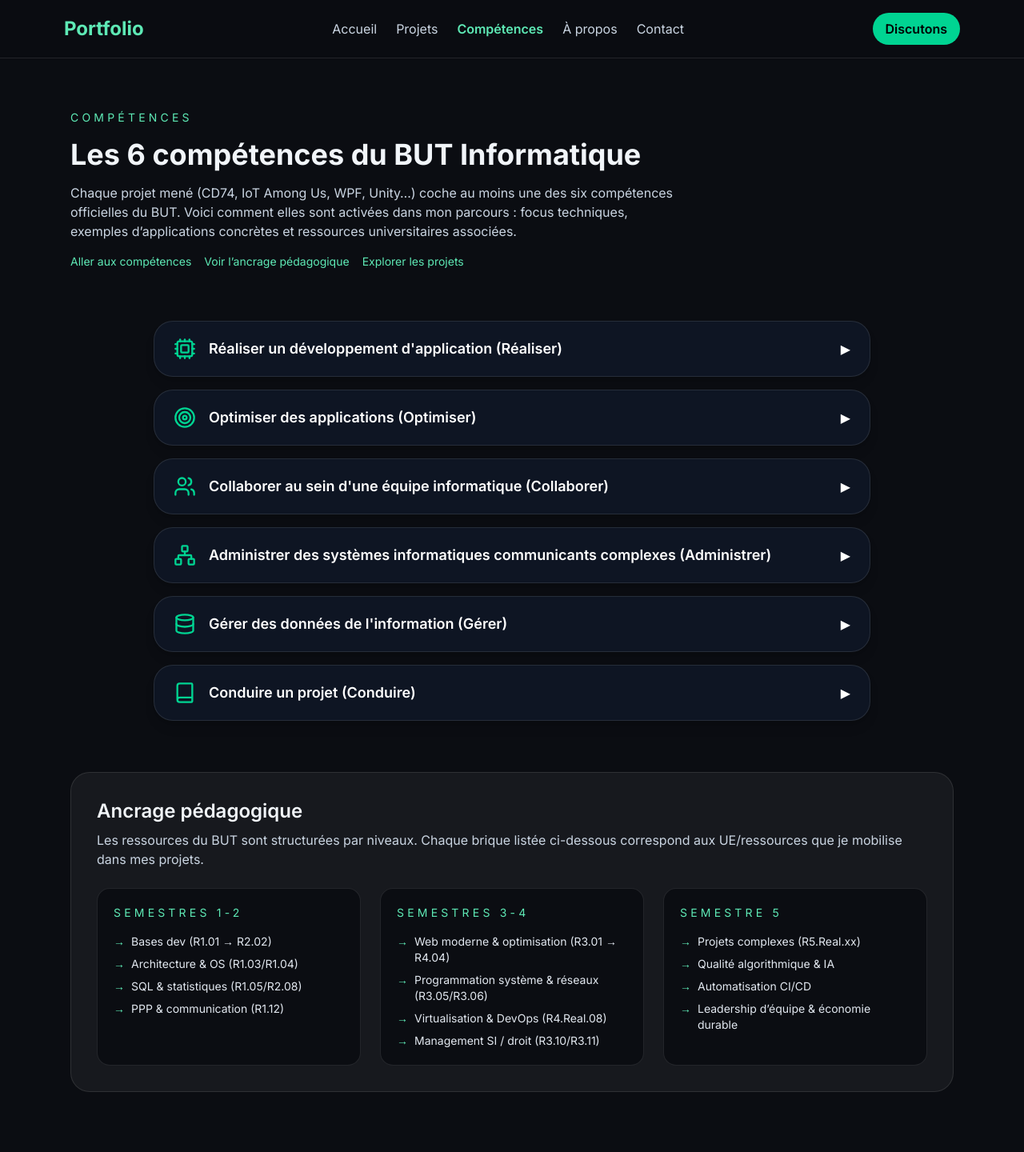
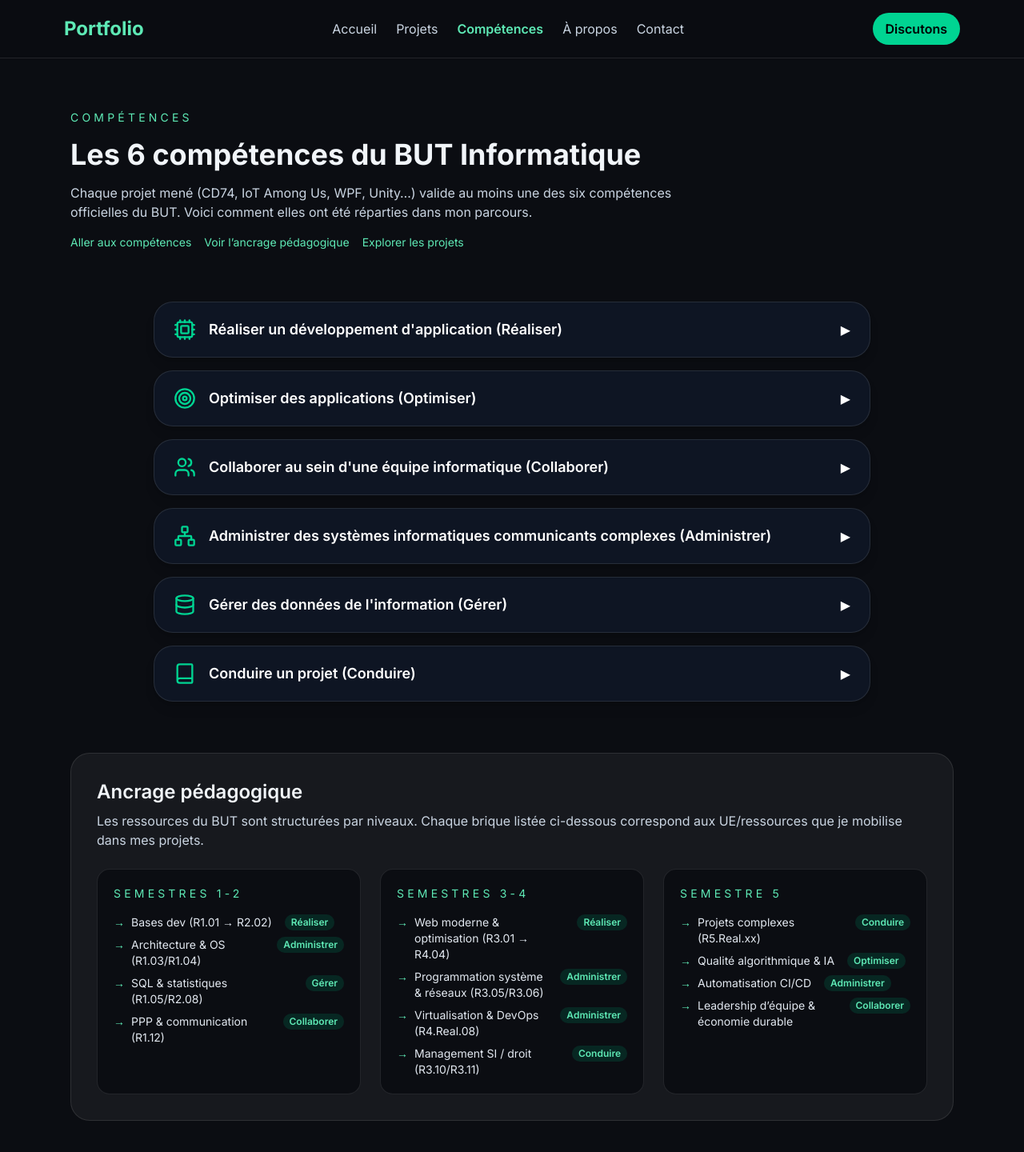
Before and after one commit to MathisFPN/MathisFPN.github.io, a Next.js app: page /competences in a window 1280 px wide. Shown: the top 1440 px of the page at 80% size. Built offline with nearby package versions, Linux system fonts and the light colour scheme.

Commit message:
fix: update project description and enhance resource mapping for competencies

```diff
--- a/src/app/competences/page.tsx
+++ b/src/app/competences/page.tsx
@@ -24,8 +24,8 @@ export default function CompetencesPage() {
         <p className="text-sm uppercase tracking-[0.3em] text-emerald-300">Compétences</p>
         <h1 className="text-4xl font-bold text-balance">Les 6 compétences du BUT Informatique</h1>
         <p className="text-slate-300 max-w-3xl text-pretty">
-          Chaque projet mené (CD74, IoT Among Us, WPF, Unity…) coche au moins une des six compétences officielles du BUT. Voici comment elles sont
-          activées dans mon parcours : focus techniques, exemples d’applications concrètes et ressources universitaires associées.
+          Chaque projet mené (CD74, IoT Among Us, WPF, Unity…) valide au moins une des six compétences officielles du BUT. Voici comment elles ont été
+          réparties dans mon parcours.
         </p>
         <div className="flex flex-wrap gap-4 text-sm text-emerald-300">
           <a href="#competences-grid" className="hover:underline underline-offset-4">Aller aux compétences</a>
@@ -48,12 +48,38 @@ export default function CompetencesPage() {
             <div key={block.title} className="rounded-2xl border border-white/10 bg-[#0b0d12] p-5">
               <p className="text-sm uppercase tracking-[0.3em] text-emerald-300">{block.title}</p>
               <ul className="mt-4 space-y-2 text-sm text-slate-200">
-                {block.items.map((item) => (
-                  <li key={item} className="flex items-start gap-2">
-                    <span className="text-emerald-300">→</span>
-                    <span>{item}</span>
-                  </li>
-                ))}
+                {block.items.map((item) => {
+                  // Mapping manuel ressource → compétence
+                  let competence = '';
+                  if (item.includes('Bases dev')) competence = 'Réaliser';
+                  else if (item.includes('Architecture')) competence = 'Administrer';
+                  else if (item.includes('SQL')) competence = 'Gérer';
+                  else if (item.includes('PPP')) competence = 'Collaborer';
+                  else if (item.includes('Web')) competence = 'Réaliser';
+                  else if (item.includes('optimisation')) competence = 'Optimiser';
+                  else if (item.includes('Programmation système')) competence = 'Administrer';
+                  else if (item.includes('Virtualisation')) competence = 'Administrer';
+                  else if (item.includes('DevOps')) competence = 'Administrer';
+                  else if (item.includes('Management SI')) competence = 'Conduire';
+                  else if (item.includes('droit')) competence = 'Conduire';
+                  else if (item.includes('Projets complexes')) competence = 'Conduire';
+                  else if (item.includes('Qualité algorithmique')) competence = 'Optimiser';
+                  else if (item.includes('IA')) competence = 'Optimiser';
+                  else if (item.includes('CI/CD')) competence = 'Administrer';
+                  else if (item.includes('Leadership')) competence = 'Collaborer';
+                  else competence = '';
+                  return (
+                    <li key={item} className="flex items-start gap-2">
+                      <span className="text-emerald-300">→</span>
+                      <span>{item}</span>
+                      {competence && (
+                        <span className="ml-2 px-2 py-0.5 rounded-full bg-emerald-900/40 text-emerald-300 text-xs font-semibold">
+                          {competence}
+                        </span>
+                      )}
+                    </li>
+                  );
+                })}
               </ul>
             </div>
           ))}
```
